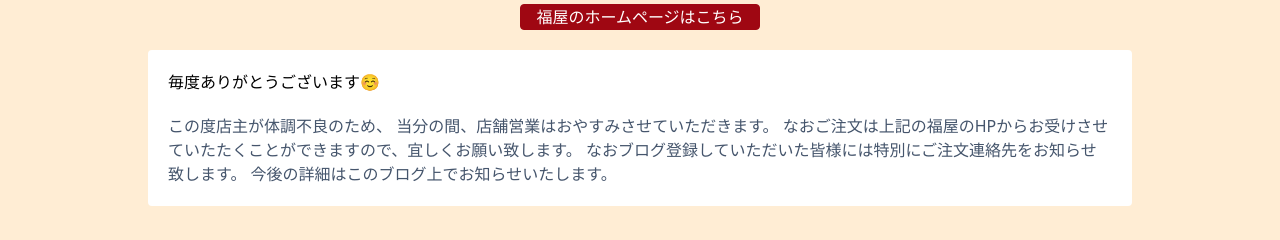
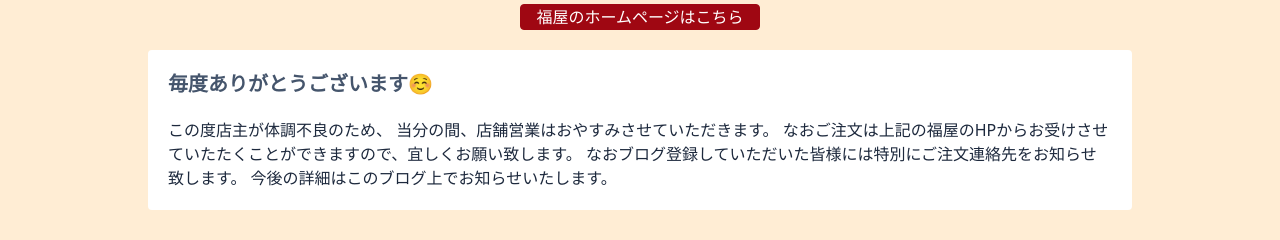
Before and after one commit to kashsan-jp/fukuya-blog, a Next.js app: page / in a window 1280 px wide. Shown: the part 408-648 px from the top of the page. Built offline with nearby package versions, Linux system fonts and the light colour scheme; no server answers; the database is empty.

Commit message:
2025.8.20.1

```diff
--- a/src/app/page.jsx
+++ b/src/app/page.jsx
@@ -39,8 +39,8 @@ export default async function Home() {
         </a>
       </div>
       <div className="m-auto w-full mb-10 bg-white p-5 text-slate-600 rounded">
-        <h1 className="mb-5 bold text-black">毎度ありがとうございます☺️</h1>
-        <p className="text-base text-slate-600 e">
+        <h1 className="mb-5 font-semibold text-xl">毎度ありがとうございます☺️</h1>
+        <p className="break-words text-base text-slate-800">
           この度店主が体調不良のため、
           当分の間、店舗営業はおやすみさせていただきます。
 
```
